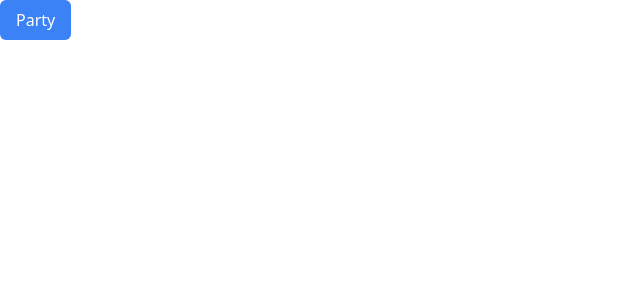
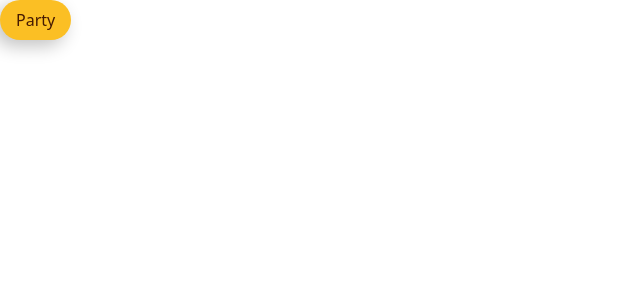
Before and after one commit to TimothyRedPanda/redpanda-ui, a React (Vite) app: page / in a window 1280 px wide. Shown: the top 300 px of the page, without its empty margins (0-640 px from the left). Built offline with nearby package versions, Linux system fonts and the light colour scheme.

Commit message:
ReadME and Button Styling Updated

```diff
--- a/lib/Button/Button.tsx
+++ b/lib/Button/Button.tsx
@@ -7,7 +7,7 @@ interface ButtonProps {
 export const Button = ({ children }: ButtonProps): ReactNode => {
 	return (
 		<button
-			className="px-4 py-2 bg-blue-500 text-white rounded-md"
+			className="px-4 py-2 bg-amber-400 shadow-custom hover:bg-amber-500 transition-all text-amber-950 rounded-3xl"
 			type="button"
 		>
 			{children}
--- a/package.json
+++ b/package.json
@@ -1,7 +1,7 @@
 {
 	"name": "ui-redpanda",
 	"private": false,
-	"version": "0.0.4",
+	"version": "0.0.5",
 	"type": "module",
 	"license": "MIT",
 	"files": [
--- a/tailwind.config.js
+++ b/tailwind.config.js
@@ -5,7 +5,11 @@ export default {
 		"./lib/**/*.{js,jsx,ts,tsx}",
 	],
 	theme: {
-		extend: {},
+		extend: {
+			boxShadow: {
+				"custom": " -6px 6px 18px #c2c2c2",
+			},
+		},
 	},
 	plugins: [],
 };
--- a/tsconfig.json
+++ b/tsconfig.json
@@ -23,6 +23,6 @@
 		"noUnusedParameters": true,
 		"noFallthroughCasesInSwitch": true
 	},
-	"include": ["src"],
+	"include": ["src", "lib"],
 	"references": [{ "path": "./tsconfig.node.json" }]
 }
--- a/vite.config.ts
+++ b/vite.config.ts
@@ -2,10 +2,11 @@ import { defineConfig } from "vite";
 import { resolve } from "node:path";
 import react from "@vitejs/plugin-react";
 import tsconfigPaths from "vite-tsconfig-paths";
+import dts from "vite-plugin-dts";
 
 // https://vitejs.dev/config/
 export default defineConfig({
-	plugins: [react(), tsconfigPaths()],
+	plugins: [react(), tsconfigPaths(), dts({ rollupTypes: true })],
 	build: {
 		// library entry and output settings
 		lib: {
```
Also changed, not shown: 1 other file (tests, documents, lock files or other folders).
